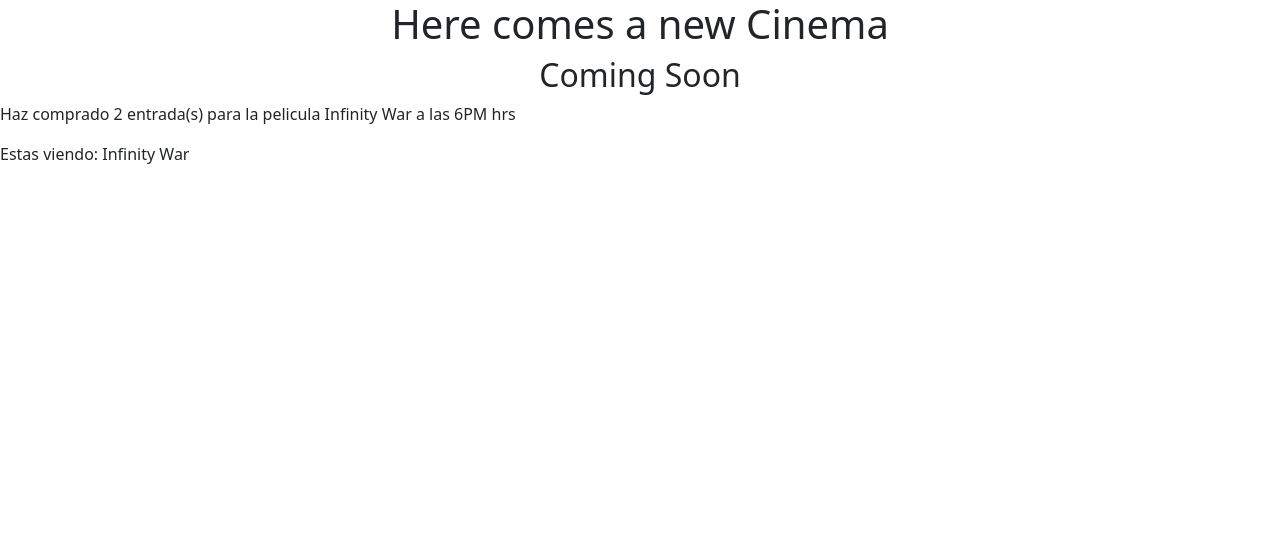
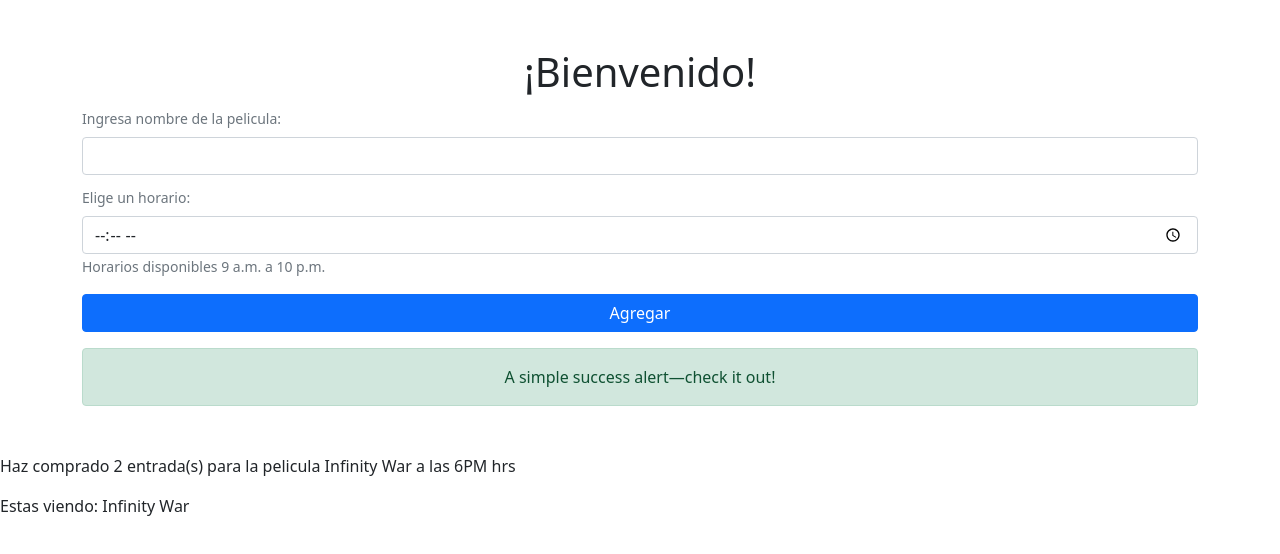
Before and after one commit to testingUserGitMx/DesafiosJs, a plain HTML site: page index.html in a window 1280 px wide. Drawn offline with nearby package versions, Linux system fonts and the light colour scheme.

Commit message:
Desafio#6_Primer_Entrega_Final

```diff
--- a/app.js
+++ b/app.js
@@ -1,3 +1,7 @@
+const formulario = document.querySelector("#formulario");
+const alertSuccess = document.querySelector("#alertSuccess");
+const template = document.querySelector("#template").content;
+
 class Ticket {
   constructor(pelicula, horario, entradas) {
     this.pelicula = pelicula;
--- a/index.html
+++ b/index.html
@@ -17,10 +17,45 @@
     <title>¡ JS !</title>
   </head>
   <body>
-    <center>
-      <h1>Here comes a new Cinema</h1>
-      <h2>Coming Soon</h2>
-    </center>
+    <div class="container my-5">
+      <h1 class="text-center">¡Bienvenido!</h1>
+      <form class="" id="formulario">
+        <label
+        class="form-text mb-2"
+        for="nombre">Ingresa nombre de la pelicula:</label>
+
+        <input
+        type="text"
+        name="nombre"
+
+        class="form-control mb-2"
+        />
+
+        <label
+        class="form-text mb-2" for="appt">Elige un horario:</label>
+        <br>
+        <input class="form-control" type="time" id="appt" name="appt"
+        min="09:00" max="22:00" required>
+
+        <small class="text-muted"> Horarios disponibles 9 a.m. a 10 p.m.</small>
+
+        <button type="submit"
+        class="btn btn-primary mt-3 w-100">Agregar</button>
+      </form>
+
+      <section id="alertSuccess" class="mt-3">
+        <div class="alert alert-success text-center" role="alert">
+          A simple success alert—check it out!
+        </div>
+      </section>
+    </div>
+
+    <template id="template">
+      <article>
+        <p></p>
+      </article>
+    </template>
+
     <script src="app.js"></script>
   </body>
 </html>
```
